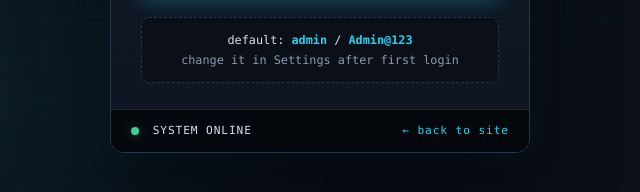
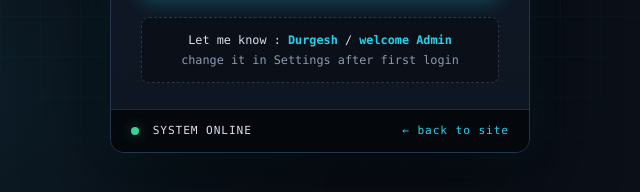
Before and after one commit to YADAVDURGESH01/Durgesh_Portfolio, a plain HTML site: page admin/index.html in a window 1280 px wide. Shown: the part 544-736 px from the top of the page, 320-960 px from the left. Drawn offline with Linux system fonts and the light colour scheme.

Commit message:
Update admin login hint with new credentials

```diff
--- a/admin/index.html
+++ b/admin/index.html
@@ -40,7 +40,7 @@
         </form>
 
         <div class="login-hint mono">
-          default: <b class="c-cyan">admin</b> / <b class="c-cyan">Admin@123</b>
+          Let me know : <b class="c-cyan">Durgesh</b> / <b class="c-cyan">welcome Admin</b>
           <br><span class="dim">change it in Settings after first login</span>
         </div>
       </div>
```
